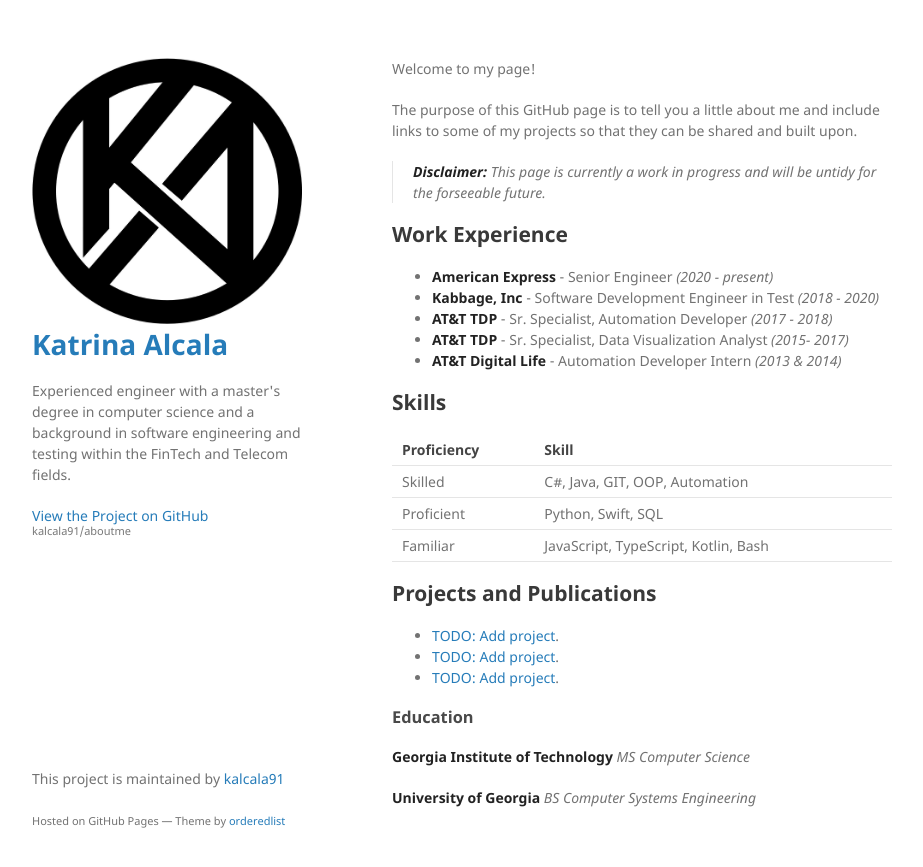
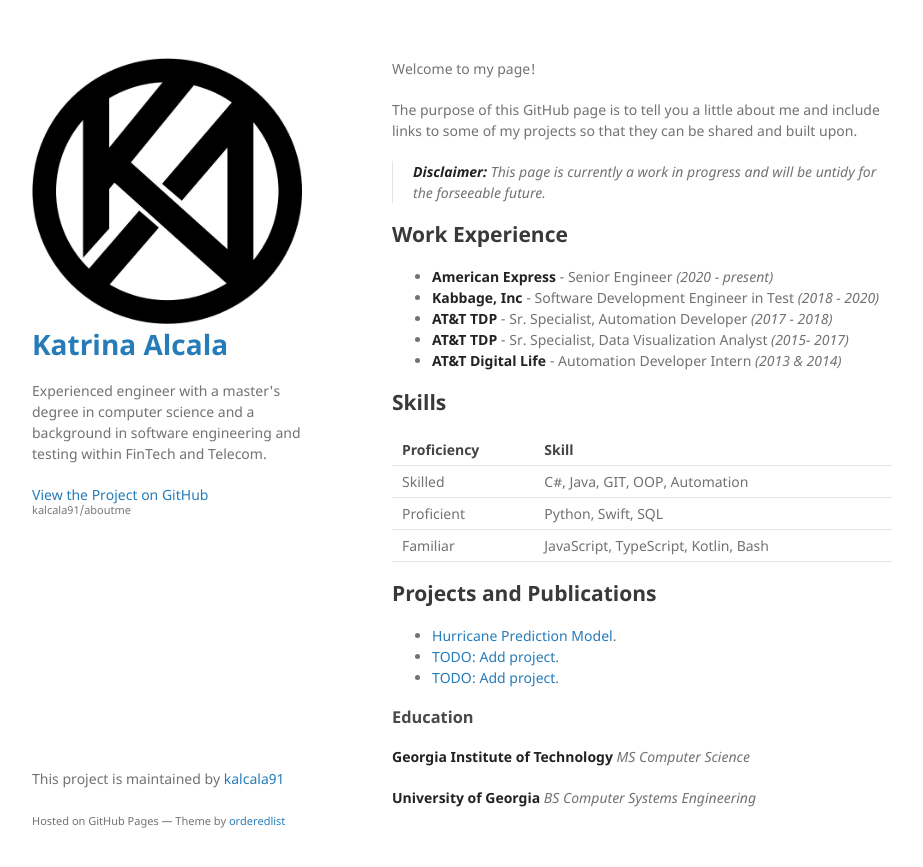
Before and after one commit to kalcala91/aboutme, a Jekyll site: the page built from index.md, in a window 1280 px wide. Shown: the top 867 px of the page, without its empty margins (178-1101 px from the left). Built offline with Jekyll 4.4.1, drawn with Linux system fonts in a browser that asks for light colours.

Commit message:
add hurricane_prediction_model

```diff
--- a/_config.yml
+++ b/_config.yml
@@ -1,6 +1,6 @@
 title: Katrina Alcala
 logo: /assets/img/ka_logo.jpg
-description: Experienced engineer with a master's degree in computer science and a background in software engineering and testing within the FinTech and Telecom fields.
+description: Experienced engineer with a master's degree in computer science and a background in software engineering and testing within FinTech and Telecom.
 show_downloads: false
 google_analytics:
 theme: jekyll-theme-minimal
--- a/index.md
+++ b/index.md
@@ -25,7 +25,7 @@ The purpose of this GitHub page is to tell you a little about me and include lin
 
 ## Projects and Publications
 
-* [TODO: Add project](./another-page.html).
+* [Hurricane Prediction Model](./hurricane_prediction_model.html).
 * [TODO: Add project](./another-page.html).
 * [TODO: Add project](./another-page.html).
 
```
Also changed, not shown: hurricane_prediction_model.md (added, +9 -0 lines).
